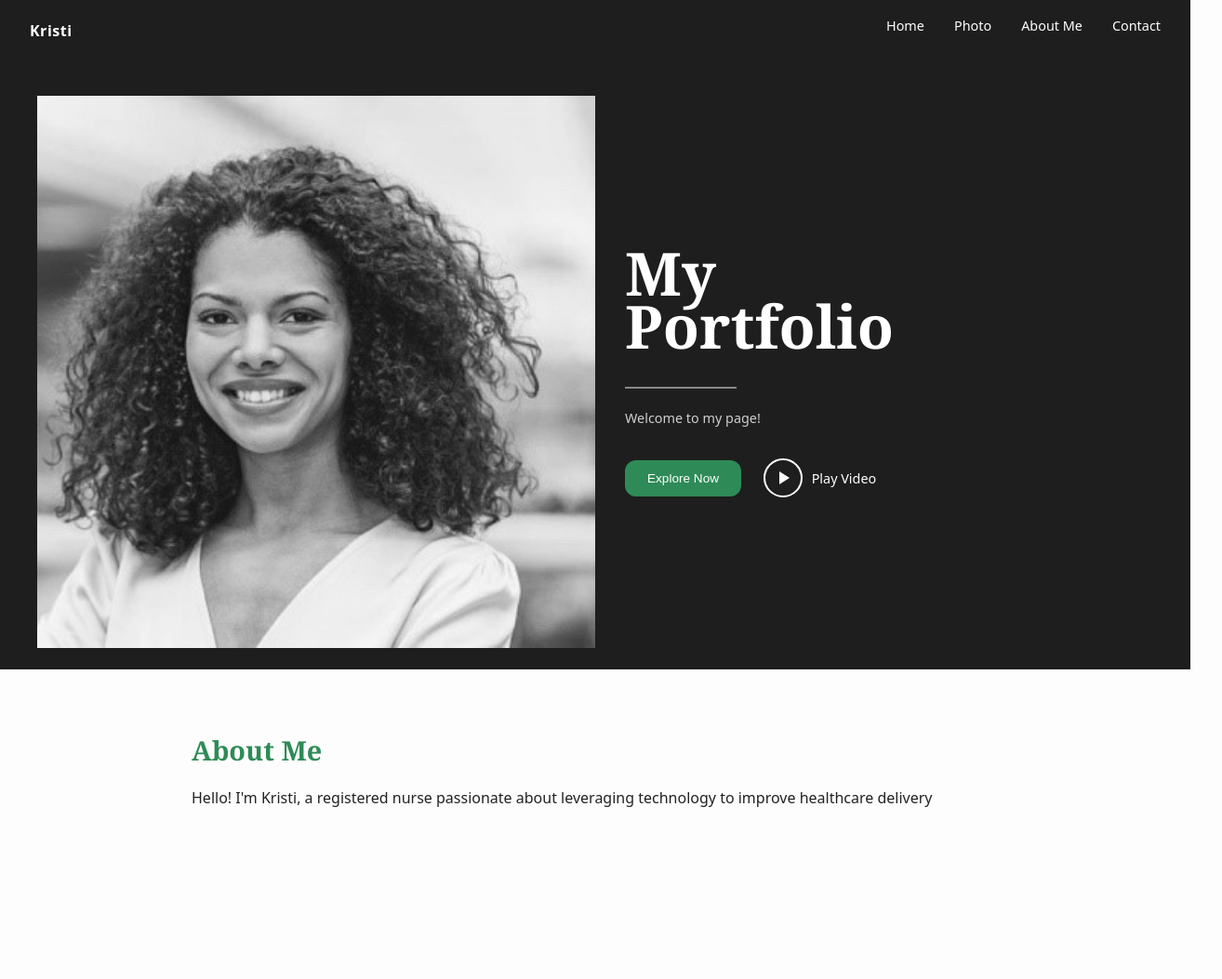
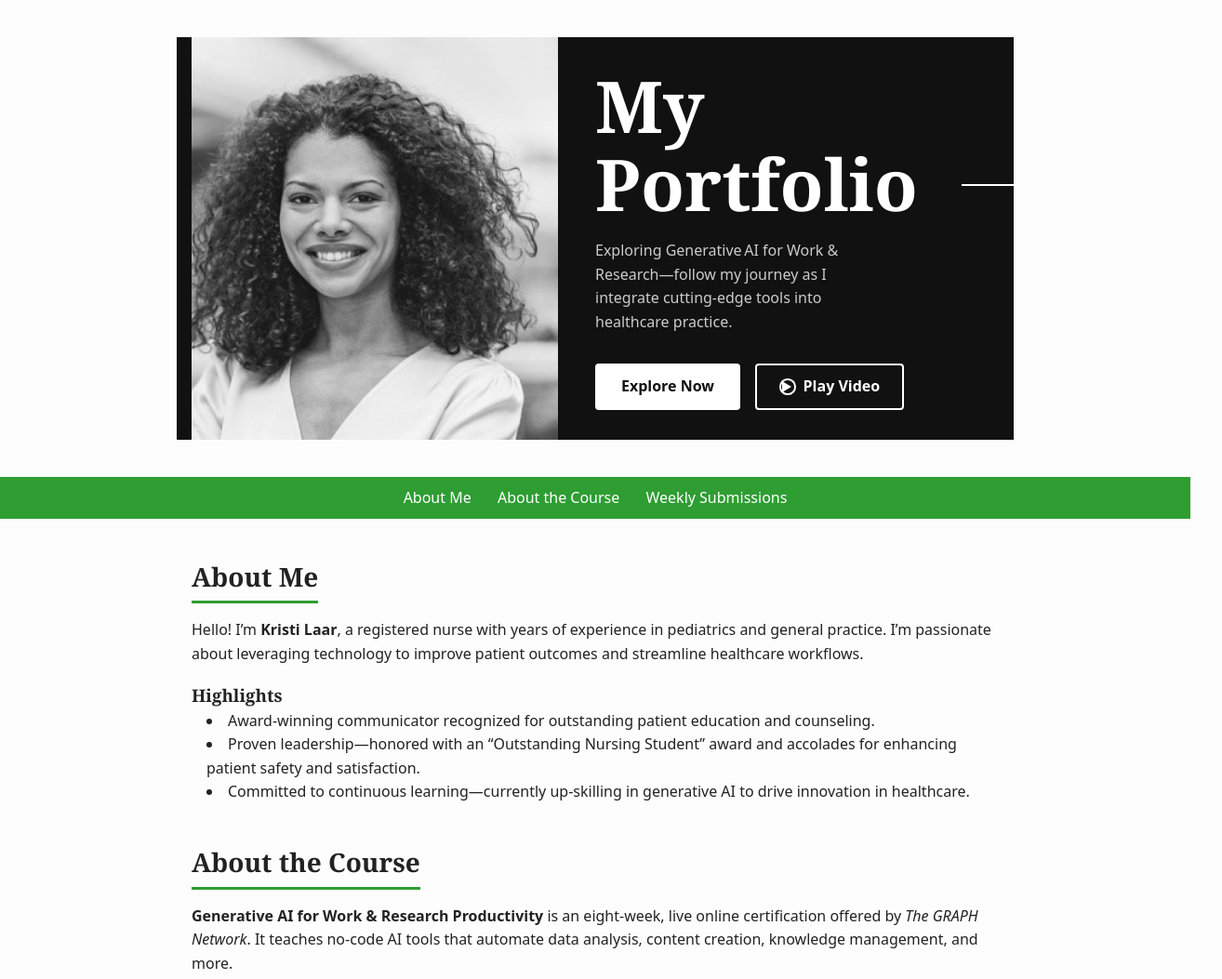
Before and after one commit to r-azari/graph-ai-portfolio, a plain HTML site: page index.html in a window 1280 px wide. Shown: the top 1053 px of the page at 93% size, 1314 px wide, since content can reach past the window. Before the commit the page ends 936 px from the top, so only its background shows below. Drawn offline with Linux system fonts and the light colour scheme.

Commit message:
Update index.html

```diff
--- a/index.html
+++ b/index.html
@@ -3,229 +3,172 @@
 <head>
   <meta charset="UTF-8">
   <meta name="viewport" content="width=device-width, initial-scale=1.0">
-  <title>Kristi – Generative AI Portfolio</title>
+  <title>Kristi Laar – Generative AI Portfolio</title>
   <style>
-    /* ----------  CSS Variables  ---------- */
     :root {
-      --green: #2e8b57;
-      --dark: #1e1e1e;
-      --light: #fdfdfd;
-      --text-dark: #222;
-      --text-light: #ffffff;
-      --muted: #888;
-      --radius: .75rem;
+      --primary:#146C94; /* primary accent if needed elsewhere */
+      --accent:#2E9D32;  /* green accent */
+      --bg:#fdfdfd;
+      --text:#222;
+      --light:#f0f4f8;
+      --dark:#111;
     }
 
-    /* ----------  Reset / Base  ---------- */
-    * { margin: 0; padding: 0; box-sizing: border-box; }
-    body {
-      font-family: system-ui, -apple-system, "Segoe UI", Roboto, Helvetica, Arial, sans-serif;
-      background: var(--light);
-      color: var(--text-dark);
-      line-height: 1.6;
-    }
-    a { text-decoration: none; color: inherit; }
-    img { display: block; max-width: 100%; }
+    *{box-sizing:border-box;margin:0;padding:0;}
 
-    /* ----------  Navigation  ---------- */
-    .navbar {
-      position: fixed;
-      top: 0; left: 0; width: 100%;
-      background: var(--dark);
-      color: var(--text-light);
-      padding: 1rem 2rem;
-      display: flex;
-      align-items: center;
-      justify-content: space-between;
-      z-index: 1000;
-    }
-    .navbar .brand { font-weight: 600; letter-spacing: .5px; }
-
-    .navbar ul { list-style: none; display: flex; gap: 2rem; }
-    .navbar li { font-size: .9rem; }
-
-    /* hamburger for mobile */
-    .toggle { display: none; font-size: 1.5rem; cursor: pointer; }
-
-    @media (max-width: 768px) {
-      .navbar ul { display: none; }
-      .toggle { display: block; }
+    body{
+      font-family: system-ui, -apple-system, BlinkMacSystemFont, "Segoe UI", Roboto, "Helvetica Neue", Arial, sans-serif;
+      background:var(--bg);
+      color:var(--text);
+      line-height:1.6;
     }
 
-    /* ----------  Hero  ---------- */
-    .hero {
-      background: var(--dark);
-      color: var(--text-light);
-      min-height: 90vh;
-      display: flex;
-      align-items: center;
-      padding-top: 5rem; /* offset fixed nav */
-    }
-    .hero-inner {
-      max-width: 1200px;
-      margin: 0 auto;
-      width: 100%;
-      display: flex;
-      flex-wrap: wrap;
-    }
-    .hero-left,
-    .hero-right { flex: 1 1 50%; }
-
-    .hero-left img {
-      width: 100%;
-      height: 100%;
-      object-fit: cover;
-      filter: grayscale(100%);
+    /* ---------------------- HERO ---------------------- */
+    .hero{
+      display:flex;
+      flex-direction:column;
+      background:var(--dark);
+      color:#fff;
+      min-height:420px;
     }
 
-    .hero-right {
-      display: flex;
-      flex-direction: column;
-      justify-content: center;
-      padding: 2rem;
-    }
-    .hero-right h1 {
-      font-family: "Georgia", "Times New Roman", serif;
-      font-size: 4rem;
-      line-height: .9;
-      margin-bottom: 1rem;
-    }
-    .hero-right h1 span { display: block; }
-    .hero-right .line {
-      width: 120px;
-      height: 2px;
-      background: #888;
-      margin: 1.25rem 0;
-    }
-    .hero-right p {
-      max-width: 420px;
-      font-size: .9rem;
-      color: #cfcfcf;
-      margin-bottom: 2rem;
+    @media(min-width:800px){.hero{flex-direction:row;}}
+
+    .hero-img{flex:1;overflow:hidden;}
+    .hero-img img{
+      width:100%;height:100%;object-fit:cover;filter:grayscale(100%);
     }
 
-    /* buttons */
-    .btn-row { display: flex; align-items: center; gap: 1.5rem; flex-wrap: wrap; }
-    .btn {
-      background: var(--green);
-      color: #fff;
-      border: none;
-      border-radius: var(--radius);
-      padding: .75rem 1.5rem;
-      font-size: .85rem;
-      cursor: pointer;
-      transition: background .3s;
-    }
-    .btn:hover { background: #1f6f46; }
+    .hero-content{flex:1;display:flex;flex-direction:column;justify-content:center;padding:2rem 2.5rem;}
 
-    .play {
-      display: flex;
-      align-items: center;
-      gap: .6rem;
-      cursor: pointer;
-      font-size: .9rem;
-    }
-    .play .circle {
-      width: 42px; height: 42px;
-      border-radius: 50%;
-      border: 2px solid #fff;
-      display: flex; align-items: center; justify-content: center;
-    }
-    .play .triangle {
-      width: 0; height: 0;
-      border-left: 11px solid #fff;
-      border-top: 7px solid transparent;
-      border-bottom: 7px solid transparent;
-      margin-left: 2px;
+    .hero-content h1{
+      font-family: Georgia, "Times New Roman", serif;
+      font-size:clamp(2.5rem,6vw,5rem);
+      font-weight:700;line-height:1.1;margin-bottom:1rem;
     }
 
-    @media (max-width: 768px) {
-      .hero { flex-direction: column; }
-      .hero-left, .hero-right { flex: none; width: 100%; }
-      .hero-right h1 { font-size: 3rem; }
+    /* horizontal line after first word */
+    .hero-content h1 span{display:block;position:relative;}
+
+    .hero-content h1 span::before{
+      content:"";position:absolute;top:50%;left:100%;height:2px;width:40vw;max-width:280px;background:#fff;transform:translateY(-50%);
     }
 
-    /* ----------  Inner Sections  ---------- */
-    section.content {
-      max-width: 900px;
-      margin: 4rem auto;
-      padding: 0 1rem;
-    }
-    h2 {
-      font-family: "Georgia", "Times New Roman", serif;
-      font-size: 1.8rem;
-      color: var(--green);
-      margin-bottom: 1rem;
-    }
-    p, li { margin-bottom: .75rem; }
-    ul { padding-left: 1.25rem; }
-    ol { padding-left: 1.5rem; }
-    .badge {
-      display: inline-block;
-      background: var(--green);
-      color: #fff;
-      padding: .25rem .5rem;
-      border-radius: var(--radius);
-      font-size: .75rem;
-      margin-left: .5rem;
-    }
+    .hero-content p{max-width:30ch;margin-bottom:2rem;color:#ccc;}
 
-    /* submissions list */
-    #submissions a {
-      display: block;
-      padding: .75rem 1rem;
-      border: 1px solid #e5e7eb;
-      border-radius: var(--radius);
-      margin-bottom: .5rem;
-      color: var(--green);
-      transition: background .2s;
-    }
-    #submissions a:hover { background: #f0f9f2; }
+    .hero-buttons{display:flex;flex-wrap:wrap;gap:1rem;}
 
-    /* footer */
-    footer {
-      text-align: center;
-      font-size: .8rem;
-      color: var(--muted);
-      margin: 3rem 0 1rem;
-    }
+    .btn-primary{background:#fff;color:var(--dark);border:none;padding:0.75rem 1.75rem;font-weight:600;text-decoration:none;border-radius:4px;transition:background 0.2s;}
+    .btn-primary:hover{background:#e9e9e9;}
+
+    .btn-outline{background:transparent;color:#fff;border:2px solid #fff;padding:0.6rem 1.5rem;text-decoration:none;font-weight:600;display:flex;align-items:center;gap:0.5rem;border-radius:4px;transition:background 0.2s,border-color 0.2s;}
+
+    .btn-outline .play{display:inline-block;width:1.1rem;aspect-ratio:1/1;border:2px solid #fff;border-radius:50%;position:relative;}
+    .btn-outline .play::after{content:"";position:absolute;left:42%;top:50%;translate:-50% -50%;border-style:solid;border-width:6px 0 6px 10px;border-color:transparent transparent transparent #fff;}
+
+    .btn-outline:hover{background:#fff;color:var(--dark);border-color:#fff;}
+
+    /* ---------------------- NAV ---------------------- */
+    nav{background:var(--accent);padding:0.6rem 1rem;text-align:center;}
+    nav a{color:#fff;margin:0 0.75rem;text-decoration:none;font-weight:500;}
+    nav a:hover{text-decoration:underline;}
+
+    /* ---------------------- SECTIONS ---------------------- */
+    section{max-width:900px;margin:2.5rem auto;padding:0 1rem;}
+    section h2{font-size:1.75rem;margin-bottom:1rem;border-bottom:3px solid var(--accent);display:inline-block;padding-bottom:0.25rem;font-family:Georgia,"Times New Roman",serif;}
+    h3{font-family:Georgia,"Times New Roman",serif;}
+
+    .about-me article,.course-info article{margin-bottom:1rem;}
+    ul{list-style:disc inside;margin-left:1rem;}
+
+    .submissions ul{list-style:none;padding:0;}
+    .submissions li{background:var(--light);margin-bottom:0.75rem;padding:0.75rem 1rem;border-radius:0.5rem;}
+
+    /* ---------------------- FOOTER ---------------------- */
+    footer{text-align:center;padding:1.5rem 0;background:var(--light);font-size:0.9rem;}
   </style>
 </head>
 <body>
-  <!-- =========  NAVIGATION  ========= -->
-  <nav class="navbar">
-    <div class="brand">Kristi</div>
-    <ul>
-      <li><a href="#home">Home</a></li>
-      <li><a href="#photo">Photo</a></li>
-      <li><a href="#about-me">About Me</a></li>
-      <li><a href="#contact">Contact</a></li>
-    </ul>
-    <div class="toggle">☰</div>
-  </nav>
 
-  <!-- =========  HERO  ========= -->
-  <section class="hero" id="home">
-    <div class="hero-inner">
-      <div class="hero-left" id="photo">
-        <img src="https://github.com/r-azari/graph-ai-portfolio/blob/main/1.jpg?raw=true" alt="Kristi profile photo" />
-      </div>
-      <div class="hero-right">
-        <h1><span>My</span> Portfolio</h1>
-        <div class="line"></div>
-        <p>Welcome to my page!</p>
-        <div class="btn-row">
-          <button class="btn">Explore Now</button>
-          <div class="play">
-            <div class="circle"><div class="triangle"></div></div>
-            <span>Play Video</span>
-          </div>
-        </div>
+  <section class="hero">
+    <div class="hero-img">
+      <img src="https://github.com/r-azari/graph-ai-portfolio/blob/main/1.jpg?raw=true" alt="Profile photo of Kristi Laar">
+    </div>
+    <div class="hero-content">
+      <h1>My <span>Portfolio</span></h1>
+      <p>Exploring Generative AI for Work &amp; Research—follow my journey as I integrate cutting‑edge tools into healthcare practice.</p>
+      <div class="hero-buttons">
+        <a class="btn-primary" href="#about-me">Explore Now</a>
+        <a class="btn-outline" href="#submissions"><span class="play"></span>Play Video</a>
       </div>
     </div>
   </section>
 
-  <!-- =========  ABOUT ME  ========= -->
-  <section class="content" id="about-me">
+  <nav>
+    <a href="#about-me">About Me</a>
+    <a href="#about-course">About the Course</a>
+    <a href="#submissions">Weekly Submissions</a>
+  </nav>
+
+  <section id="about-me" class="about-me">
     <h2>About Me</h2>
-    <p>Hello! I'm Kristi, a registered nurse passionate about leveraging technology to improve healthcare delivery
+    <article>
+      <p>Hello! I’m <strong>Kristi Laar</strong>, a registered nurse with years of experience in pediatrics and general practice. I’m passionate about leveraging technology to improve patient outcomes and streamline healthcare workflows.</p>
+    </article>
+    <article>
+      <h3>Highlights</h3>
+      <ul>
+        <li>Award‑winning communicator recognized for outstanding patient education and counseling.</li>
+        <li>Proven leadership—honored with an “Outstanding Nursing Student” award and accolades for enhancing patient safety and satisfaction.</li>
+        <li>Committed to continuous learning—currently up‑skilling in generative AI to drive innovation in healthcare.</li>
+      </ul>
+    </article>
+  </section>
+
+  <section id="about-course" class="course-info">
+    <h2>About the Course</h2>
+    <article>
+      <p><strong>Generative AI for Work &amp; Research Productivity</strong> is an eight‑week, live online certification offered by <em>The GRAPH Network</em>. It teaches no‑code AI tools that automate data analysis, content creation, knowledge management, and more.</p>
+    </article>
+    <article>
+      <h3>What I’ll Learn</h3>
+      <ul>
+        <li>Automate documents, spreadsheets, and data tasks.</li>
+        <li>Organize knowledge and conduct literature reviews with AI.</li>
+        <li>Develop custom chatbots and AI workflows.</li>
+        <li>Create professional visuals and presentations.</li>
+        <li>Design a capstone project that solves a real‑world problem.</li>
+      </ul>
+    </article>
+    <article>
+      <h3>Quick Facts</h3>
+      <ul>
+        <li><strong>Duration:</strong> 8 weeks (starting May 9 2025)</li>
+        <li><strong>Workshops:</strong> Fridays 3 PM GMT or Sundays 5 PM GMT</li>
+        <li><strong>Tuition:</strong> $250 per month × 2 (1‑month refund policy)</li>
+        <li><strong>Format:</strong> Interactive, live online with hands‑on support</li>
+      </ul>
+    </article>
+  </section>
+
+  <section id="submissions" class="submissions">
+    <h2>My Weekly Submissions</h2>
+    <p>Links to weekly projects will appear here as the course progresses:</p>
+    <ul>
+      <li>Week 1 — <em>Coming soon</em></li>
+      <li>Week 2 — <em>Coming soon</em></li>
+      <li>Week 3 — <em>Coming soon</em></li>
+      <li>Week 4 — <em>Coming soon</em></li>
+      <li>Week 5 — <em>Coming soon</em></li>
+      <li>Week 6 — <em>Coming soon</em></li>
+      <li>Week 7 — <em>Coming soon</em></li>
+      <li>Week 8 — <em>Coming soon</em></li>
+    </ul>
+  </section>
+
+  <footer>
+    <p>&copy; 2025 Kristi Laar. All rights reserved.</p>
+  </footer>
+
+</body>
+</html>
```
